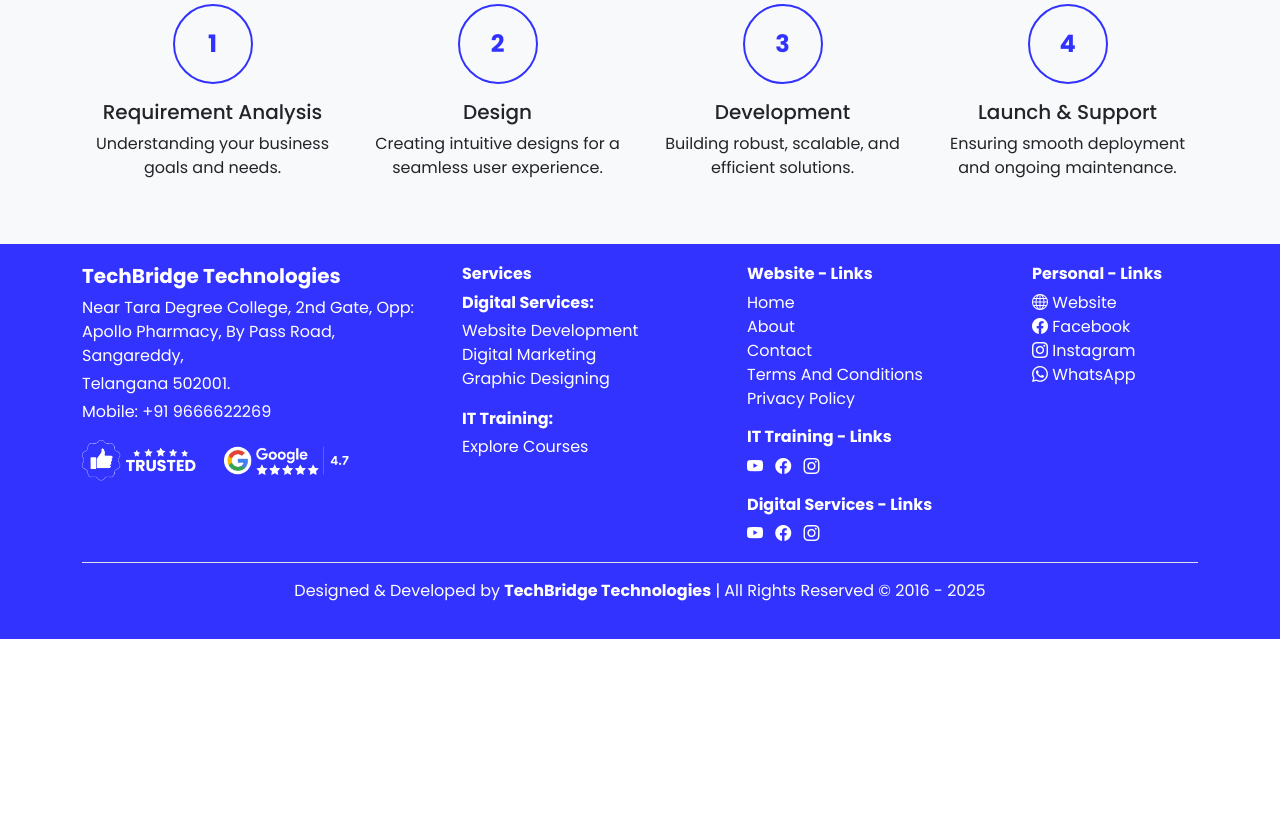
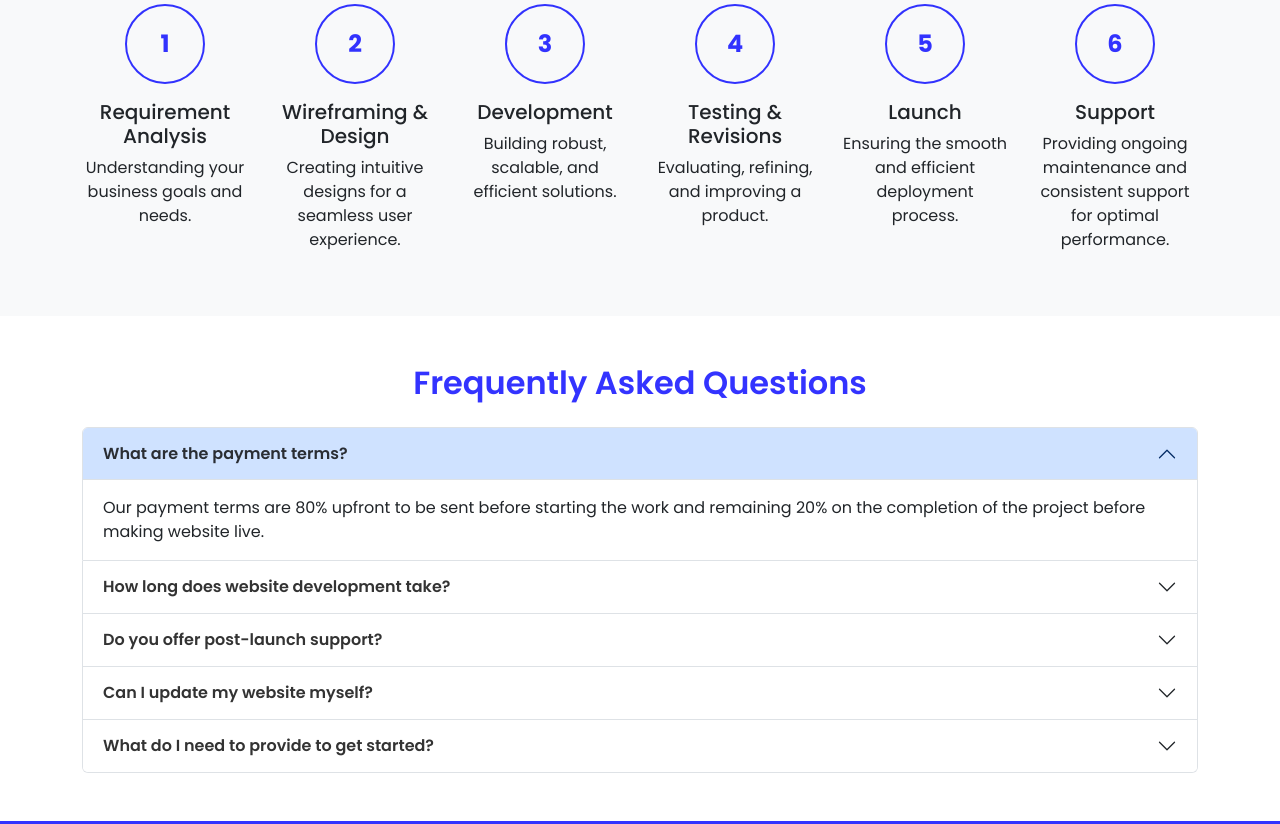
Before and after one commit to ProInst/TechBridge, a plain HTML site: page websitedevelopment.html in a window 1280 px wide. Shown: the part 1535-2359 px from the top of the page. Before the commit the page ends 2174 px from the top, so only its background shows below. Drawn offline with nearby package versions, Linux system fonts and the light colour scheme.

Commit message:
Add files via upload

```diff
--- a/websitedevelopment.html
+++ b/websitedevelopment.html
@@ -478,6 +478,25 @@
 
     /* Our Development Process (End) */
 
+    /* FAQ (Start) */
+
+    #faq {
+
+      h2 {
+        color: rgba(var(--primary-fgcolor), 0.8);
+        font-size: 2rem;
+        font-weight: 600;
+      }
+
+      .accordion-header>.accordion-button {
+        color: rgba(var(--third-primary-fgcolor), 0.8);
+        font-weight: 600;
+      }
+
+    }
+
+    /* FAQ (End) */
+
     /* Footer (Start) */
 
     footer {
@@ -688,31 +707,120 @@
     <div class="container">
       <h2 class="section-title text-center">Our Development Process</h2>
       <div class="row text-center mt-4">
-        <div class="col-md-3">
+        <div class="col-md-2">
           <div class="process-step">1</div>
           <h5 class="mt-3">Requirement Analysis</h5>
           <p>Understanding your business goals and needs.</p>
         </div>
-        <div class="col-md-3">
+        <div class="col-md-2">
           <div class="process-step">2</div>
-          <h5 class="mt-3">Design</h5>
+          <h5 class="mt-3">Wireframing & Design</h5>
           <p>Creating intuitive designs for a seamless user experience.</p>
         </div>
-        <div class="col-md-3">
+        <div class="col-md-2">
           <div class="process-step">3</div>
           <h5 class="mt-3">Development</h5>
           <p>Building robust, scalable, and efficient solutions.</p>
         </div>
-        <div class="col-md-3">
+        <div class="col-md-2">
           <div class="process-step">4</div>
-          <h5 class="mt-3">Launch & Support</h5>
-          <p>Ensuring smooth deployment and ongoing maintenance.</p>
+          <h5 class="mt-3">Testing & Revisions</h5>
+          <p> Evaluating, refining, and improving a product.</p>
+        </div>
+        <div class="col-md-2">
+          <div class="process-step">5</div>
+          <h5 class="mt-3">Launch</h5>
+          <p>Ensuring the smooth and efficient deployment process.</p>
+        </div>
+        <div class="col-md-2">
+          <div class="process-step">6</div>
+          <h5 class="mt-3">Support</h5>
+          <p>Providing ongoing maintenance and consistent support for optimal performance.</p>
         </div>
       </div>
     </div>
   </section>
 
-  <!-- Our Development Process (Start) -->
+  <!-- Our Development Process (End) -->
+
+  <!-- FAQ (Start) -->
+
+  <section id="faq" class="py-5">
+    <div class="container">
+      <h2 class="text-center mb-4">Frequently Asked Questions</h2>
+      <div class="accordion" id="faqAccordion">
+        <div class="accordion-item">
+          <h2 class="accordion-header" id="faq1">
+            <button class="accordion-button" type="button" data-bs-toggle="collapse" data-bs-target="#faqCollapse1"
+              aria-expanded="true" aria-controls="faqCollapse1">
+              What are the payment terms?
+            </button>
+          </h2>
+          <div id="faqCollapse1" class="accordion-collapse collapse show" aria-labelledby="faq1">
+            <div class="accordion-body">
+              Our payment terms are 80% upfront to be sent before starting the work and remaining 20% on the completion
+              of the project before making website live.
+            </div>
+          </div>
+        </div>
+        <div class="accordion-item">
+          <h2 class="accordion-header" id="faq2">
+            <button class="accordion-button collapsed" type="button" data-bs-toggle="collapse"
+              data-bs-target="#faqCollapse2" aria-expanded="false" aria-controls="faqCollapse2">
+              How long does website development take?
+            </button>
+          </h2>
+          <div id="faqCollapse2" class="accordion-collapse collapse" aria-labelledby="faq2">
+            <div class="accordion-body">
+              The timeline depends on the complexity and requirements of the project. Typically, it takes 4-8 weeks,
+              sometimes more.
+            </div>
+          </div>
+        </div>
+        <div class="accordion-item">
+          <h2 class="accordion-header" id="faq3">
+            <button class="accordion-button collapsed" type="button" data-bs-toggle="collapse"
+              data-bs-target="#faqCollapse3" aria-expanded="false" aria-controls="faqCollapse3">
+              Do you offer post-launch support?
+            </button>
+          </h2>
+          <div id="faqCollapse3" class="accordion-collapse collapse" aria-labelledby="faq3">
+            <div class="accordion-body">
+              Yes, we provide maintenance and support services after the website is live.<sup>*</sup>
+            </div>
+          </div>
+        </div>
+        <div class="accordion-item">
+          <h2 class="accordion-header" id="faq4">
+            <button class="accordion-button collapsed" type="button" data-bs-toggle="collapse"
+              data-bs-target="#faqCollapse4" aria-expanded="false" aria-controls="faqCollapse4">
+              Can I update my website myself?
+            </button>
+          </h2>
+          <div id="faqCollapse4" class="accordion-collapse collapse" aria-labelledby="faq4">
+            <div class="accordion-body">
+              Absolutely! We offer CMS-based websites that allow you to manage content easily.
+            </div>
+          </div>
+        </div>
+        <div class="accordion-item">
+          <h2 class="accordion-header" id="faq5">
+            <button class="accordion-button collapsed" type="button" data-bs-toggle="collapse"
+              data-bs-target="#faqCollapse5" aria-expanded="false" aria-controls="faqCollapse5">
+              What do I need to provide to get started?
+            </button>
+          </h2>
+          <div id="faqCollapse5" class="accordion-collapse collapse" aria-labelledby="faq5">
+            <div class="accordion-body">
+              We need the Logo, Complete Brand Information and Product details to get Started.
+            </div>
+          </div>
+        </div>
+      </div>
+    </div>
+  </section>
+
+  <!-- FAQ (End) -->
 
   <!-- Footer (Start) -->
 
```
